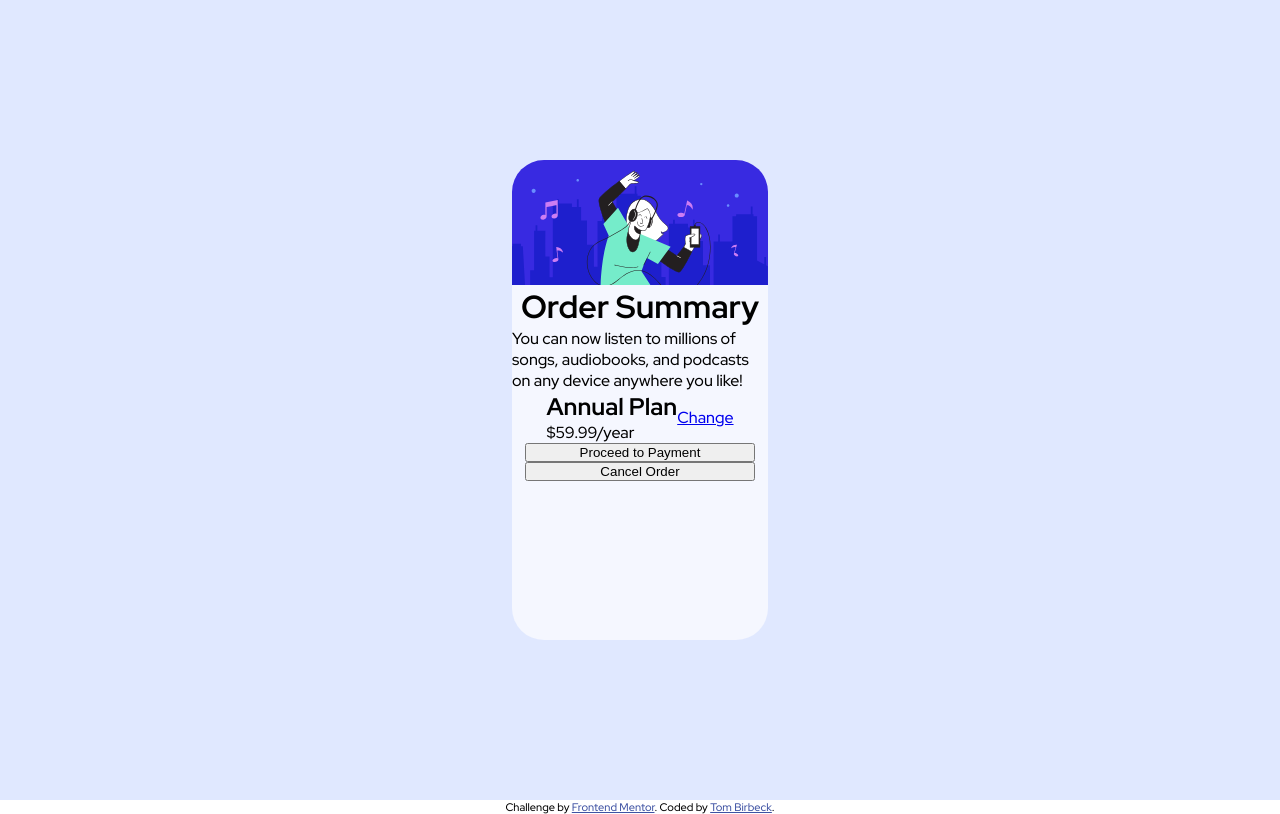
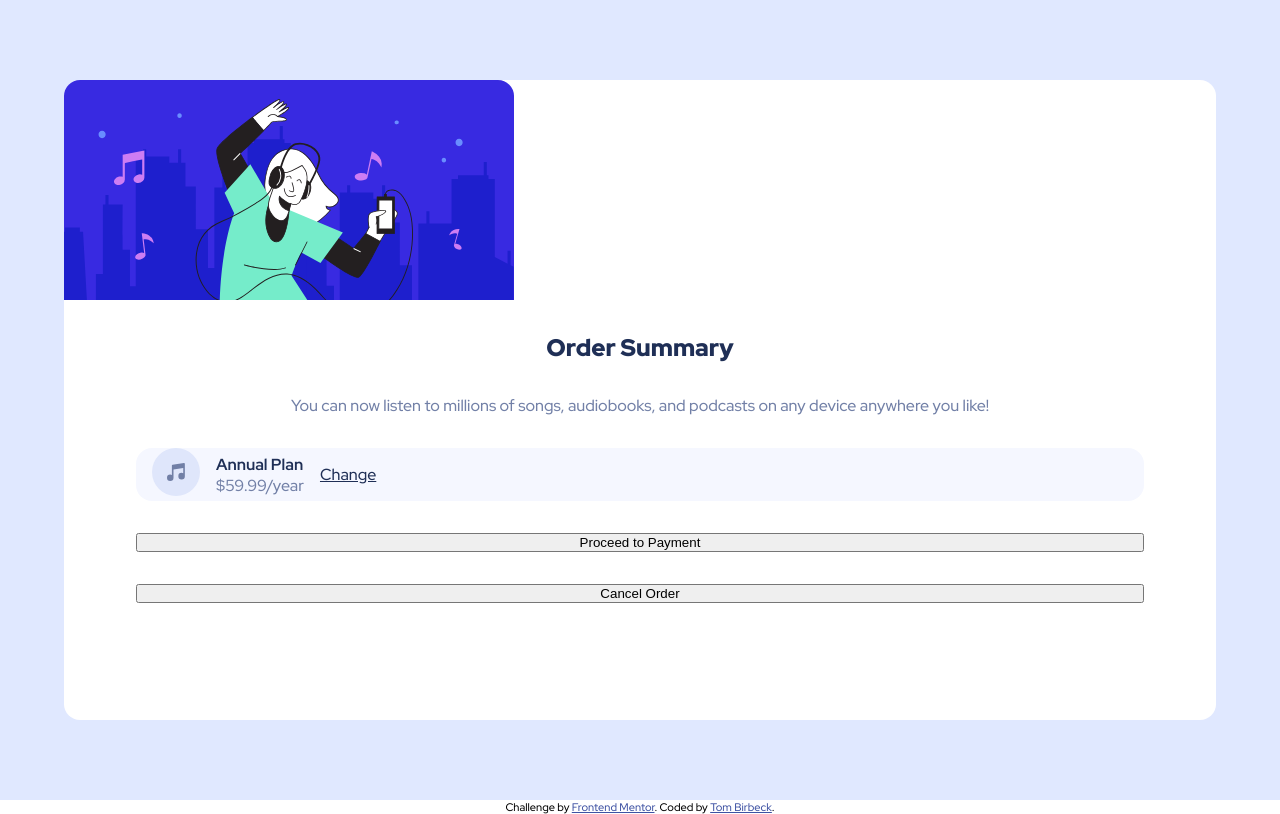
Before and after one commit to TomBirbeck/order-summary, a plain HTML site: page index.html in a window 1280 px wide. Drawn offline with Linux system fonts and the light colour scheme.

Commit message:
styled heading and info, added psuedo before element to add the music note image

```diff
--- a/index.html
+++ b/index.html
@@ -25,8 +25,8 @@
       </p>
       <div class="plan-container">
         <div>
-          <h2>Annual Plan</h2>
-          <p>$59.99/year</p>
+          <p class="plan-type">Annual Plan</p>
+          <p class="plan-price">$59.99/year</p>
         </div>
       <a class="change-plan" href="#">Change</a>
       </div>
--- a/styles.css
+++ b/styles.css
@@ -35,26 +35,64 @@ main {
 }
 
 .card {
-    height: 60%;
-    width: 20%;
-    border-radius: 2rem;
-    background-color: var(--very-pale-blue);
+    height: 80%;
+    width: 90%;
+    border-radius: 1rem;
+    /* background-color: var(--very-pale-blue); */
+    background-color: white;
 }
 
 .card-img {
-    border-radius: 2rem 2rem 0 0;
+    border-radius: 1rem 1rem 0 0;
 }
 
 .content {
     display: flex;
     flex-direction: column;
     align-items: center;
+    padding: 2rem 1rem;
+    gap: 2rem;
+}
+
+.heading {
+    font-weight: 900;
+    font-size: 1.5rem;
+    color: var(--dark-blue);
+}
+
+.info {
+    font-weight: 400;
+    color: var(--desaturated-blue);
 }
 
 .plan-container {
     display: flex;
     flex-direction: row;
     align-items: center;
+    gap: 1rem;
+    width: 90%;
+    border-radius: 1rem;
+    padding: 0 1rem;
+    background-color: var(--very-pale-blue);
+}
+
+.plan-type {
+    font-weight: 700;
+    color: var(--dark-blue);
+}
+
+.plan-container::before {
+    content: url('./images/icon-music.svg');
+}
+
+.plan-price {
+    font-weight: 400;
+    color: var(--desaturated-blue);
+}
+
+.change-plan {
+    color: var(--dark-blue);
+    justify-self: flex-end;
 }
 
 .button {
```
